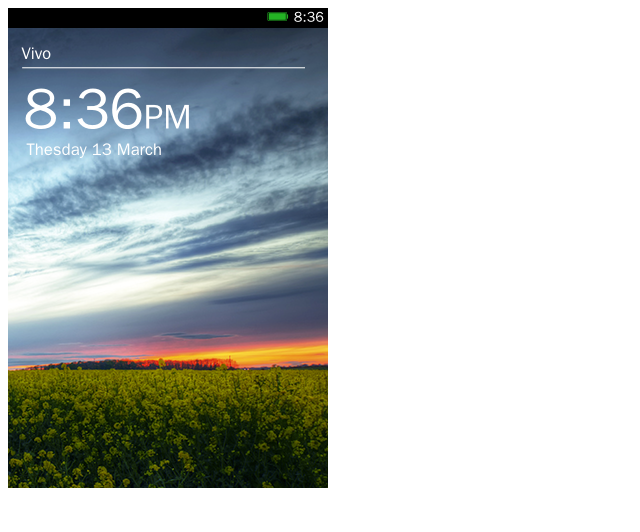
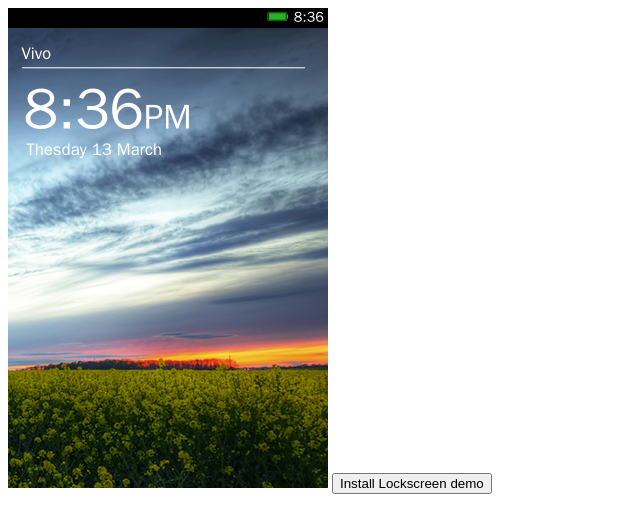
Before and after one commit to DENMOUNS/lockscreen-demo, a plain HTML site: page index.html in a window 1280 px wide. Shown: the whole page, without its empty margins (0-640 px from the left). Drawn offline with Linux system fonts and the light colour scheme.

Commit message:
add manifest

```diff
--- a/index.html
+++ b/index.html
@@ -6,5 +6,12 @@
 </head>
 <body>
 <iframe src="lockscreen.html" style="overflow: hidden;" width="320" height="480" frameborder="0"></iframe>
+<script>
+var manifest_url = "yurenju.github.com/lockscreen-demo/manifest.webapp";
+</script>
+
+<button onclick="navigator.mozApps.install(manifest_url); return false;">
+  Install Lockscreen demo
+</button>
 </body>
 </html>
```
Also changed, not shown: 1 other file.
